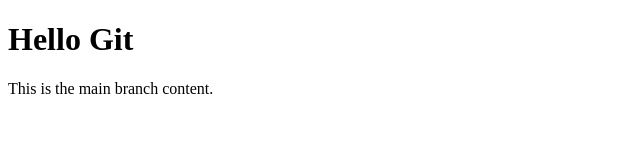
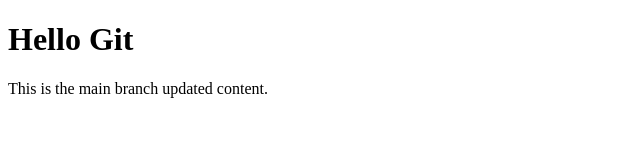
Before and after one commit to Keerthana36912/git-branch, a plain HTML site: page index.html in a window 1280 px wide. Shown: the full height of the page, 0-640 px from the left. Drawn offline with Linux system fonts and the light colour scheme.

Commit message:
Update index.html in main branch

```diff
--- a/index.html
+++ b/index.html
@@ -6,6 +6,6 @@
 </head>
 <body>
   <h1>Hello Git</h1>
-  <p>This is the main branch content.</p>
+  <p>This is the main branch updated content.</p>
 </body>
 </html>
```
